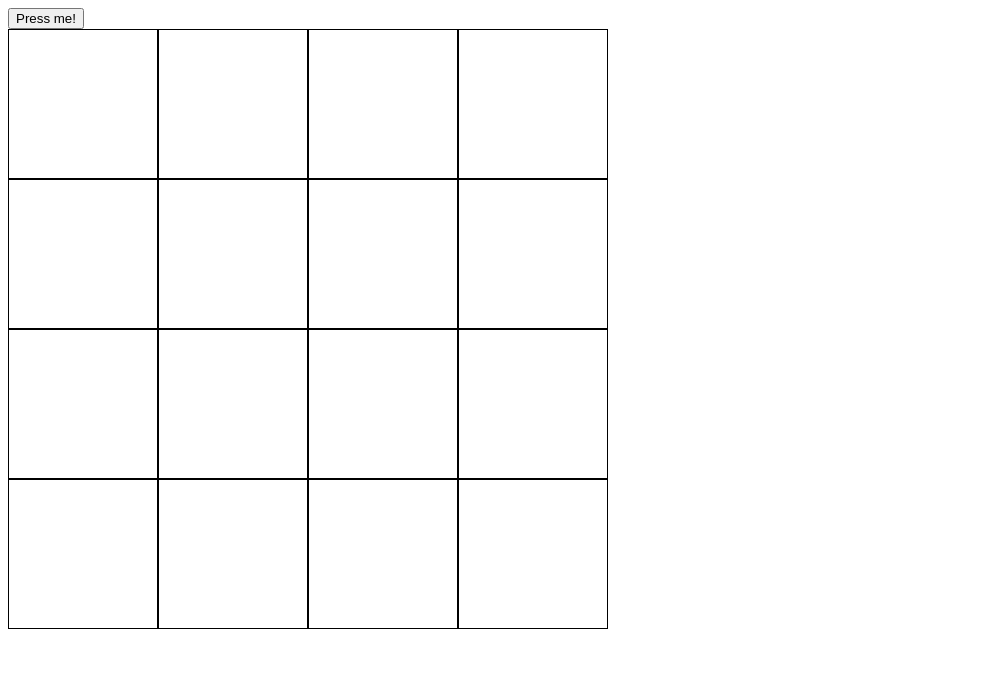
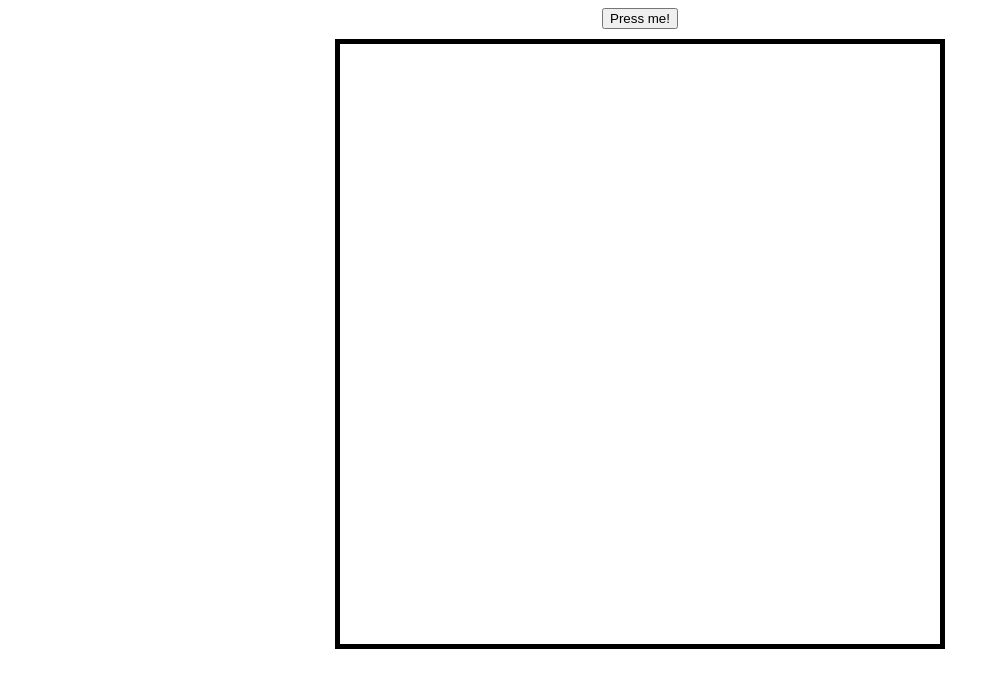
Before and after one commit to dankdungeon/etch-a-sketch, a plain HTML site: page index.html in a window 1280 px wide. Shown: the whole page, without its empty margins (0-1000 px from the left). Drawn offline with Linux system fonts and the light colour scheme.

Commit message:
Website layout.
Made it look a little nicer.

```diff
--- a/index.html
+++ b/index.html
@@ -5,7 +5,7 @@
   <meta name="viewport" content="width=device-width, initial-scale=1.0">
   <link rel="stylesheet" href="styles.css">
   <script src="script.js" defer></script>
-  <title>Document</title>
+  <title>Etch-A-Sketch</title>
 </head>
 <body>
   <button id="button">Press me!</button>
--- a/script.js
+++ b/script.js
@@ -26,7 +26,7 @@ function populateContainer(num = 4) {
 const button = document.getElementById("button");
 button.addEventListener("click", () => {
   let num = prompt("How many squares per side for the new grid?");
-  if (num < 100) {
+  if (num < 100 && num > 0) {
     populateContainer(num);
   } else return;
 });
--- a/styles.css
+++ b/styles.css
@@ -3,7 +3,6 @@
   aspect-ratio: 1 / 1;
   position: relative;
   box-sizing: border-box;
-  border: 1px solid black;
   background-color: transparent;
 }
 
@@ -11,4 +10,13 @@
   display: flex;
   flex-wrap: wrap;
   width: 600px;
+  border: 5px solid black;
 }
+
+body {
+  display: flex;
+  flex-direction: column;
+  justify-content: center;
+  align-items: center;
+  gap: 10px;
+}
```
